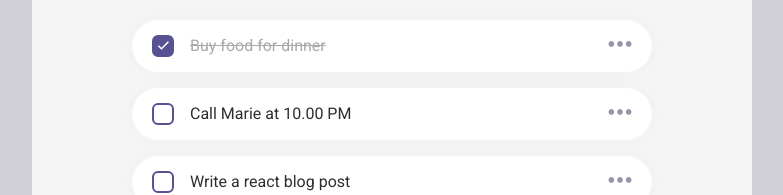
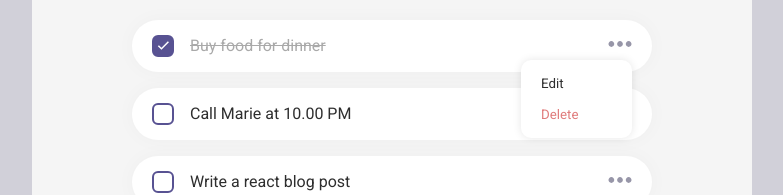
Before and after one commit to rinn-dev/todo-app, a React (Vite) app: page / in a window 1280 px wide. Both pictures are taken after a click on the button 868 px from the left and 433 px from the top of the page. Shown: the part 388-583 px from the top of the page, without its empty margins (248-1031 px from the left). Built offline with nearby package versions, Linux system fonts and the light colour scheme.

Commit message:
feat: add interactions to actions

```diff
--- a/src/components/checkbox/styles.scss
+++ b/src/components/checkbox/styles.scss
@@ -9,6 +9,10 @@
   border-radius: 6px;
   border: 2px solid $indigo;
   background-color: transparent;
+
+  &__check {
+    user-select: none;
+  }
 
   &:focus {
     outline: none;
--- /dev/null
+++ b/src/components/tasks/Actions.tsx
@@ -0,0 +1,13 @@
+import type { FC } from 'react';
+import './actions.scss';
+
+interface ActionsProps {}
+
+export const Actions: FC<ActionsProps> = () => {
+  return (
+    <div className="actions">
+      <button className="actions__item">Edit</button>
+      <button className="actions__item actions__item-delete">Delete</button>
+    </div>
+  );
+};
--- a/src/components/tasks/Task.tsx
+++ b/src/components/tasks/Task.tsx
@@ -3,6 +3,8 @@ import Dots from '../../icons/dots.svg';
 import './task.scss';
 import classNames from 'classnames';
 import { Checkbox } from '../checkbox/Checkbox';
+import { RenderIf } from '../utils/RenderIf';
+import { Actions } from './Actions';
 
 interface TaskProps {
   id: string;
@@ -12,6 +14,8 @@ interface TaskProps {
 
 export const Task: FC<TaskProps> = ({ title, completed }) => {
   const [isCompleted, setIsCompleted] = useState<boolean>(completed);
+  const [isActionsOpen, setIsActionsOpen] = useState<boolean>(false);
+
   return (
     <div className="task">
       <div className="task__info">
@@ -22,9 +26,17 @@ export const Task: FC<TaskProps> = ({ title, completed }) => {
         <span className={classNames({ completed: isCompleted })}>{title}</span>
       </div>
       <div className="task__actions">
-        <button className="task__actions__trigger">
+        <button
+          type="button"
+          role="menu"
+          onClick={() => setIsActionsOpen(!isActionsOpen)}
+          className="task__actions__trigger"
+        >
           <img width={24} height={24} src={Dots} alt="dots" />
         </button>
+        <RenderIf condition={isActionsOpen}>
+          <Actions />
+        </RenderIf>
       </div>
     </div>
   );
--- /dev/null
+++ b/src/components/tasks/actions.scss
@@ -0,0 +1,43 @@
+@use 'src/styles/colors' as *;
+
+.actions {
+  display: flex;
+  flex-direction: column;
+  justify-content: start;
+  row-gap: 16px;
+  min-width: 111px;
+
+  position: absolute;
+  top: 28px;
+  right: 0px;
+  padding: 16px 20px;
+  box-shadow: 0px 0px 8px 0px #0000001A;
+  border-radius: 10px;
+  background-color: $white;
+  z-index: 1;
+
+  &__item {
+    color: $jet;
+    color: 0.875rem;
+    border: none;
+    background: transparent;
+    text-align: left;
+
+    &:focus {
+      outline: none;
+    }
+
+    &:hover {
+      cursor: pointer;
+    }
+  }
+
+  &__item-delete {
+    color: $pink-red;
+  }
+
+  @media screen and (max-width: 480px){
+    min-width: 80px;
+    padding: 12px 14px;
+  }
+}
```
